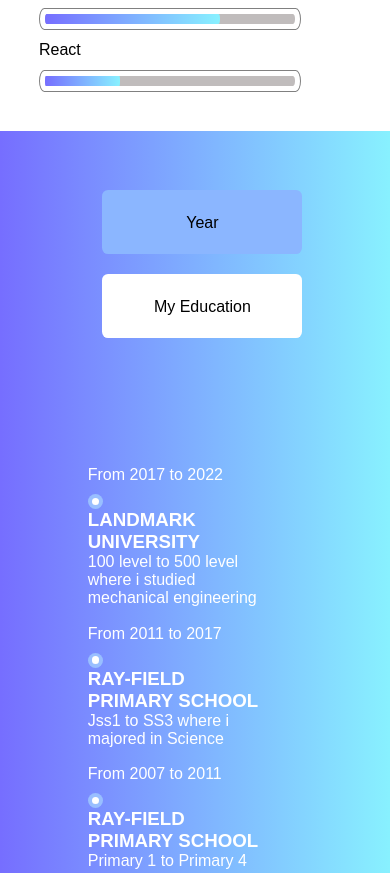
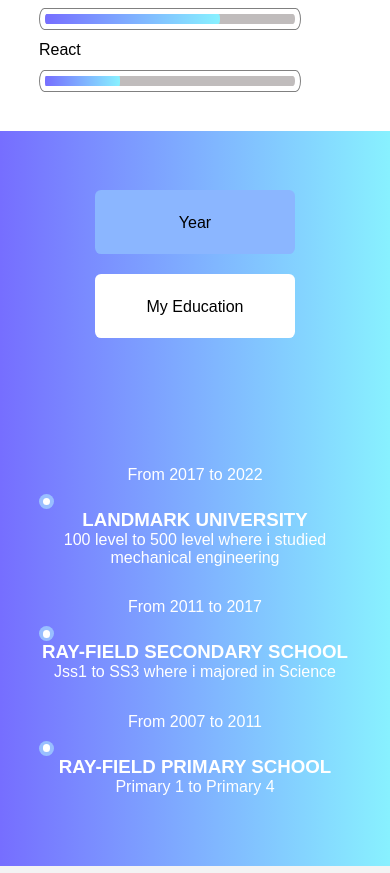
Before and after one commit to Aikay-dev/General-Aike, a plain HTML site: page index.html in a window 390 px wide. Shown: the part 1920-2793 px from the top of the page. Drawn offline with Linux system fonts and the light colour scheme.

Commit message:
Centralized the this year button in third part div

```diff
--- a/index.html
+++ b/index.html
@@ -118,7 +118,7 @@
                     <li><p class="limove">From 2017 to 2022</p></li>
                     <li class="circledot"><div class="whitedot"></div></li>
                     <li>
-                        <h3>LANDMARK UNIVERSITY</h3>
+                        <h3 class="schname">LANDMARK UNIVERSITY</h3>
                         <p>100 level to 500 level where i studied mechanical engineering</p>
                     </li>
                 </ul>
@@ -127,7 +127,7 @@
                     <li> <p class="limove">From 2011 to 2017</p></li>
                     <li class="circledot"><div class="whitedot"></div></li>
                     <li>
-                        <h3>RAY-FIELD PRIMARY SCHOOL</h3>
+                        <h3 class="schname">RAY-FIELD SECONDARY SCHOOL</h3>
                         <p>Jss1 to SS3 where i majored in Science</p>
                     </li>
                 </ul>
@@ -136,7 +136,7 @@
                     <li><p class="limove">From 2007 to 2011</p></li>
                     <li class="circledot"><div class="whitedot"></div></li>
                     <li>
-                        <h3>RAY-FIELD PRIMARY SCHOOL</h3>
+                        <h3 class="schname">RAY-FIELD PRIMARY SCHOOL</h3>
                         <p>Primary 1 to Primary 4</p>
                     </li>
                 </ul>
--- a/style.css
+++ b/style.css
@@ -277,6 +277,7 @@ body {
   gap: 2rem;
   margin: 0 auto 0 auto;
   width: 30%;
+  min-width: 200px;
 }
 
 .myedyr {
@@ -313,6 +314,10 @@ body {
   padding: 3.75px;
 }
 
+/* .schname{
+  white-space: nowrap;
+}
+ */
 .whitedot {
   position: relative;
   width: 7.5px;
@@ -822,9 +827,6 @@ input:focus::placeholder {
     padding-top: 0px;
   }
 
-  .thirdpart {
-    padding-right: 25%;
-  }
 
   .fifthpart {
     margin-bottom: 100px;
@@ -846,6 +848,13 @@ input:focus::placeholder {
 
   .secondpart {
     padding-top: 300px;
+  }
+
+  .liconta {
+    width: 80%;
+    margin: 8rem auto 0 auto;
+    color: white;
+    text-align: center;
   }
 
   .fifthpart {
```
